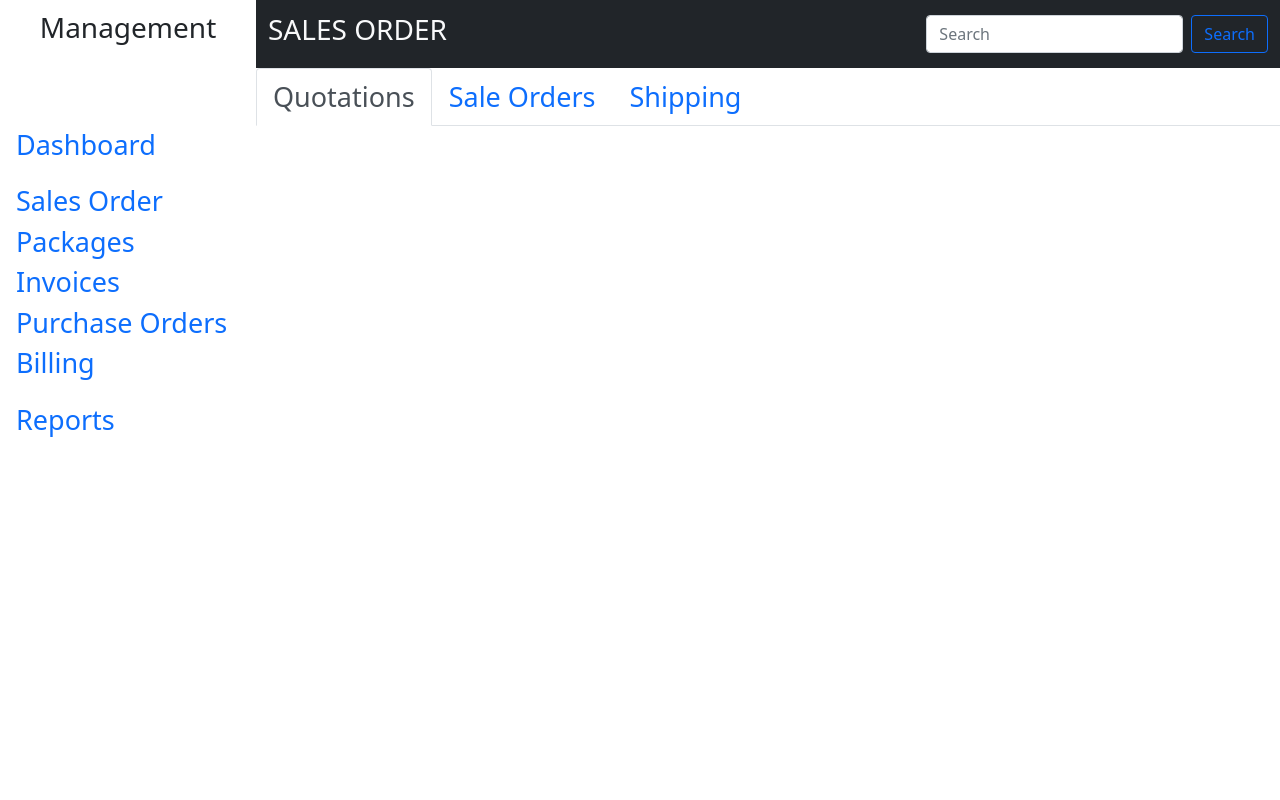
After one commit to Maryllkate/sales-order-system, a PHP site: page /home/sales-orders.php in a window 1280 px wide. The commit adds this page. Run offline with PHP 8.4, Linux system fonts and the light colour scheme.

Commit message:
added folder salesorder for tabs

```diff
--- /dev/null
+++ b/home/sales-orders.php
@@ -0,0 +1,39 @@
+<?php
+    include '../include/sidebar.php';
+?>
+    <div id="sales-orders-container">
+        <nav class="navbar navbar-light bg-dark">
+            <div class="container-fluid">
+                <a class="navbar-brand text-light"><h3>SALES ORDER</h3></a>
+                    <form class="d-flex">
+                        <input class="form-control me-2" type="search" placeholder="Search" aria-label="Search">
+                        <button class="btn btn-outline-primary" type="submit">Search</button>
+                    </form>
+            </div>
+        </nav>
+
+        <div class="tab-selections">
+            <ul class="nav nav-tabs">
+                <li class="nav-item">
+                    <a class="nav-link active" aria-current="page" href="./salesorder/quotations.php">Quotations</a>
+                </li>
+
+                <li class="nav-item">
+                    <a class="nav-link" href="./salesorder/create-so.php">Sale Orders</a>
+                </li>
+
+                <li class="nav-item">
+                    <a class="nav-link" href="./salesorder/shipping.php">Shipping</a>
+                </li>
+            </ul>
+        </div>
+
+
+
+
+
+    </div>
+
+</div>
+</body>
+</html>
--- a/include/bs.php
+++ b/include/bs.php
@@ -1,3 +1,2 @@
-
     <link href="https://cdn.jsdelivr.net/npm/bootstrap@5.0.2/dist/css/bootstrap.min.css" rel="stylesheet" integrity="sha384-EVSTQN3/azprG1Anm3QDgpJLIm9Nao0Yz1ztcQTwFspd3yD65VohhpuuCOmLASjC" crossorigin="anonymous">
     <script src="https://cdn.jsdelivr.net/npm/bootstrap@5.0.2/dist/js/bootstrap.bundle.min.js" integrity="sha384-MrcW6ZMFYlzcLA8Nl+NtUVF0sA7MsXsP1UyJoMp4YLEuNSfAP+JcXn/tWtIaxVXM" crossorigin="anonymous"></script>
--- a/include/sidebar.php
+++ b/include/sidebar.php
@@ -31,7 +31,7 @@
                 </ul>
                 <ul>
                     <li>
-                        <a href="../home/sales_orders.php">Sales Order</a>
+                        <a href="../home/sales-orders.php">Sales Order</a>
                     </li>
                     <li>
                         <a href="../home/packages.php">Packages</a>
--- a/login.php
+++ b/login.php
@@ -1,6 +1,6 @@
 <?php
 
-include 'conn/conn.php';
+// include 'conn/conn.php';
 include 'config/query-login.php';
 
 ?>
```
Also changed, not shown: home/sales_orders.php (deleted, +0 -39 lines), home/salesorder/create-so.php (added, +7 -0 lines), home/salesorder/quotations.php (added, +7 -0 lines), home/salesorder/shipping.php (added, +7 -0 lines).
